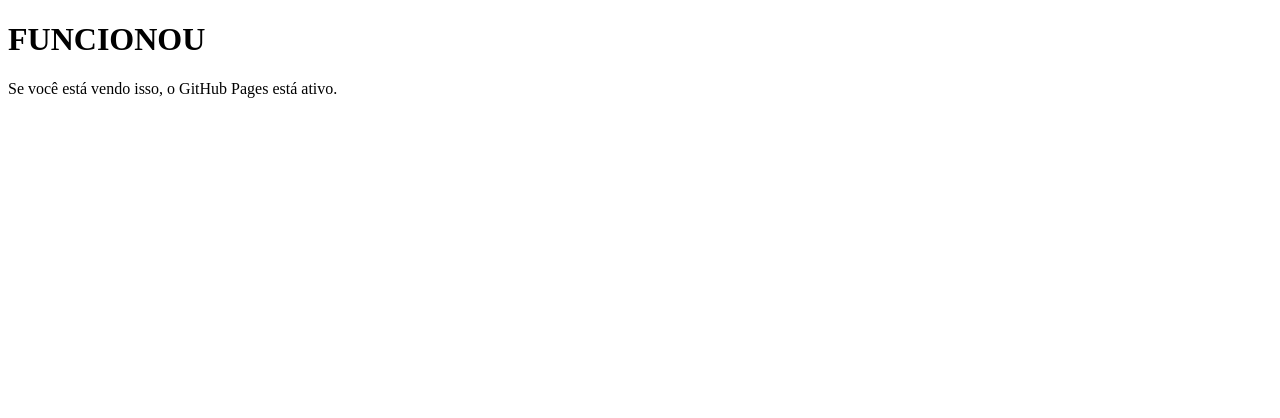
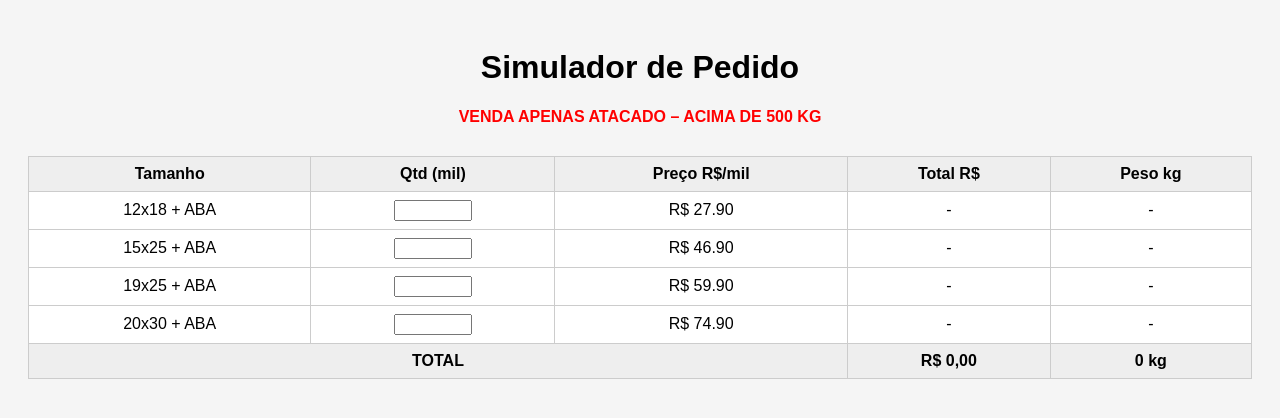
Before and after one commit to gustavoglguerra/seupacotin--faca-seu-pedido-envelopes-com--lacre, a plain HTML site: page index.html in a window 1280 px wide. Drawn offline with Linux system fonts and the light colour scheme.

Commit message:
calculadora base funcionando

```diff
--- a/index.html
+++ b/index.html
@@ -2,12 +2,166 @@
 <html lang="pt-BR">
 <head>
   <meta charset="UTF-8">
-  <title>Teste GitHub Pages</title>
+  <title>Simulador de Pedido</title>
+
+  <style>
+    body {
+      font-family: Arial, sans-serif;
+      background: #f5f5f5;
+      padding: 20px;
+    }
+
+    h1 {
+      text-align: center;
+    }
+
+    .aviso {
+      text-align: center;
+      color: red;
+      font-weight: bold;
+      margin-bottom: 30px;
+    }
+
+    table {
+      width: 100%;
+      border-collapse: collapse;
+      background: white;
+    }
+
+    th, td {
+      border: 1px solid #ccc;
+      padding: 8px;
+      text-align: center;
+    }
+
+    th {
+      background: #eee;
+    }
+
+    input {
+      width: 70px;
+    }
+
+    #whatsappBtn {
+      position: fixed;
+      bottom: 20px;
+      right: 20px;
+      background: #25D366;
+      color: white;
+      padding: 14px 18px;
+      border-radius: 40px;
+      text-decoration: none;
+      display: none;
+      font-weight: bold;
+    }
+  </style>
 </head>
+
 <body>
 
-<h1>FUNCIONOU</h1>
-<p>Se você está vendo isso, o GitHub Pages está ativo.</p>
+<h1>Simulador de Pedido</h1>
+
+<div class="aviso">
+  VENDA APENAS ATACADO – ACIMA DE 500 KG
+</div>
+
+<table id="tabela">
+  <thead>
+    <tr>
+      <th>Tamanho</th>
+      <th>Qtd (mil)</th>
+      <th>Preço R$/mil</th>
+      <th>Total R$</th>
+      <th>Peso kg</th>
+    </tr>
+  </thead>
+  <tbody></tbody>
+  <tfoot>
+    <tr>
+      <th colspan="3">TOTAL</th>
+      <th id="totalValor">R$ 0,00</th>
+      <th id="totalPeso">0 kg</th>
+    </tr>
+  </tfoot>
+</table>
+
+<a id="whatsappBtn" target="_blank">📲 Enviar orçamento</a>
+
+<script>
+const produtos = [
+  ["12x18 + ABA", 27.90, 1.7],
+  ["15x25 + ABA", 46.90, 3.0],
+  ["19x25 + ABA", 59.90, 3.4],
+  ["20x30 + ABA", 74.90, 4.5],
+  ["22x40 + ABA",105.90, 6.8]
+  ["25x35 + 3ABA",101.90,7.2],
+  ["26x36 + 3ABA",105.90,7,4],
+  ["25x45 + 3ABA",133.90,8.2],
+  ["30x40 + 3ABA",143.90,8.8],
+  ["32x40 + 3ABA",152.90,10.6],
+  ["35x50 + 3ABA",207.90,11.8],
+  ["40x50 + 3ABA",237.90,14.0],
+  ["40x60 + 3ABA",283.90,16.90],
+  ["50x60 + 3ABA",354.90,21.90]
+];
+
+const tbody = document.querySelector("#tabela tbody");
+
+produtos.forEach(p => {
+  const tr = document.createElement("tr");
+  tr.innerHTML = `
+    <td>${p[0]}</td>
+    <td><input type="number" min="0" oninput="calcular()"></td>
+    <td>R$ ${p[1].toFixed(2)}</td>
+    <td>-</td>
+    <td>-</td>
+  `;
+  tr.dataset.preco = p[1];
+  tr.dataset.peso = p[2];
+  tbody.appendChild(tr);
+});
+
+function calcular() {
+  let totalValor = 0;
+  let totalPeso = 0;
+  let mensagem = "Pedido:%0A";
+  let temPedido = false;
+
+  [...tbody.rows].forEach(row => {
+    const qtd = Number(row.cells[1].children[0].value);
+    if (!qtd) return;
+
+    temPedido = true;
+    const subtotal = qtd * row.dataset.preco;
+    const peso = qtd * row.dataset.peso;
+
+    row.cells[3].innerText = "R$ " + subtotal.toFixed(2);
+    row.cells[4].innerText = peso.toFixed(1) + " kg";
+
+    totalValor += subtotal;
+    totalPeso += peso;
+
+    mensagem += `${row.cells[0].innerText}: ${qtd} mil%0A`;
+  });
+
+  document.getElementById("totalValor").innerText =
+    "R$ " + totalValor.toFixed(2);
+  document.getElementById("totalPeso").innerText =
+    totalPeso.toFixed(1) + " kg";
+
+  const btn = document.getElementById("whatsappBtn");
+
+  if (temPedido) {
+    btn.style.display = "block";
+    btn.href =
+      "https://wa.me/5511990728646?text=" +
+      mensagem +
+      `%0ATotal: R$ ${totalValor.toFixed(2)}%0APeso: ${totalPeso.toFixed(1)} kg`;
+  } else {
+    btn.style.display = "none";
+  }
+}
+</script>
 
 </body>
 </html>
```
